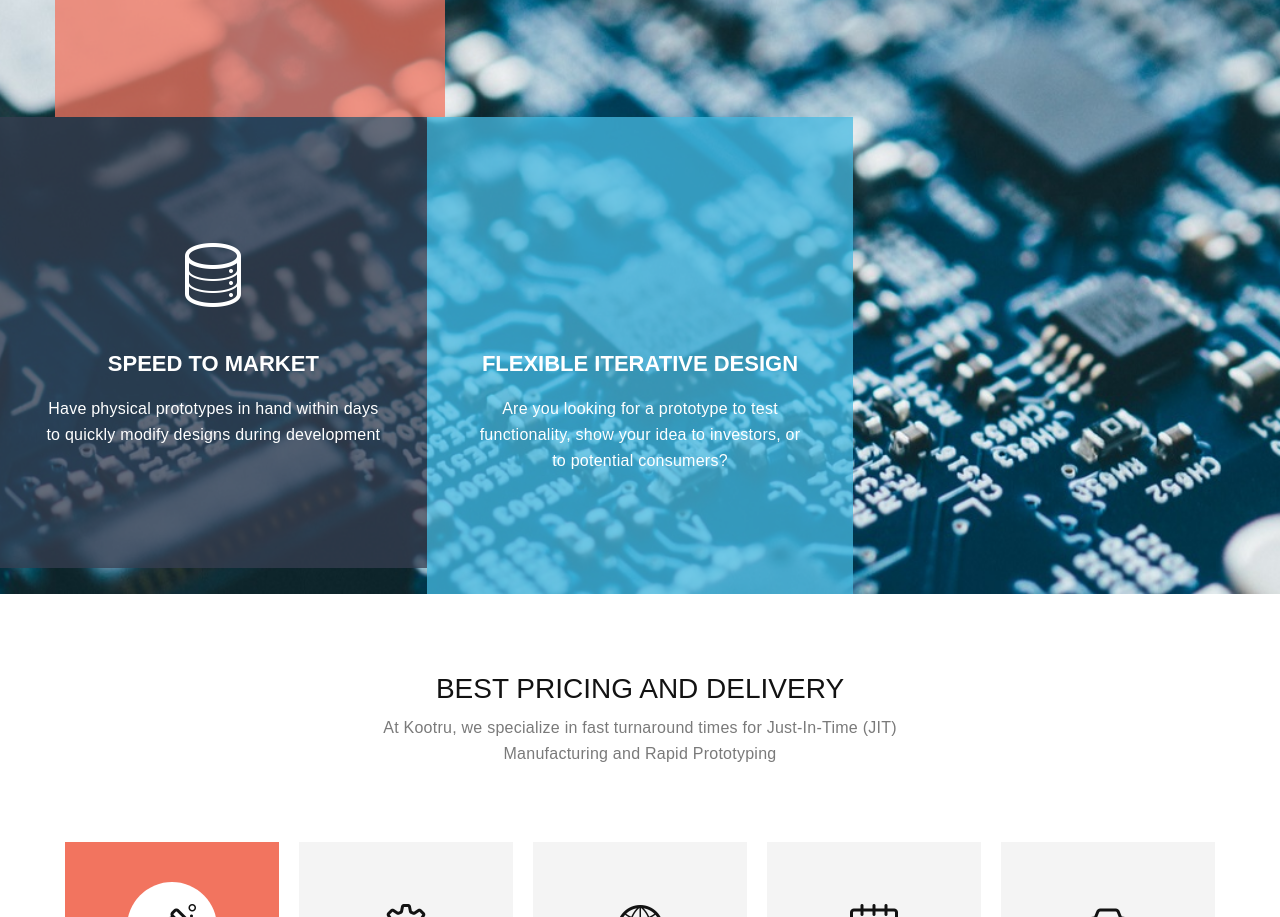
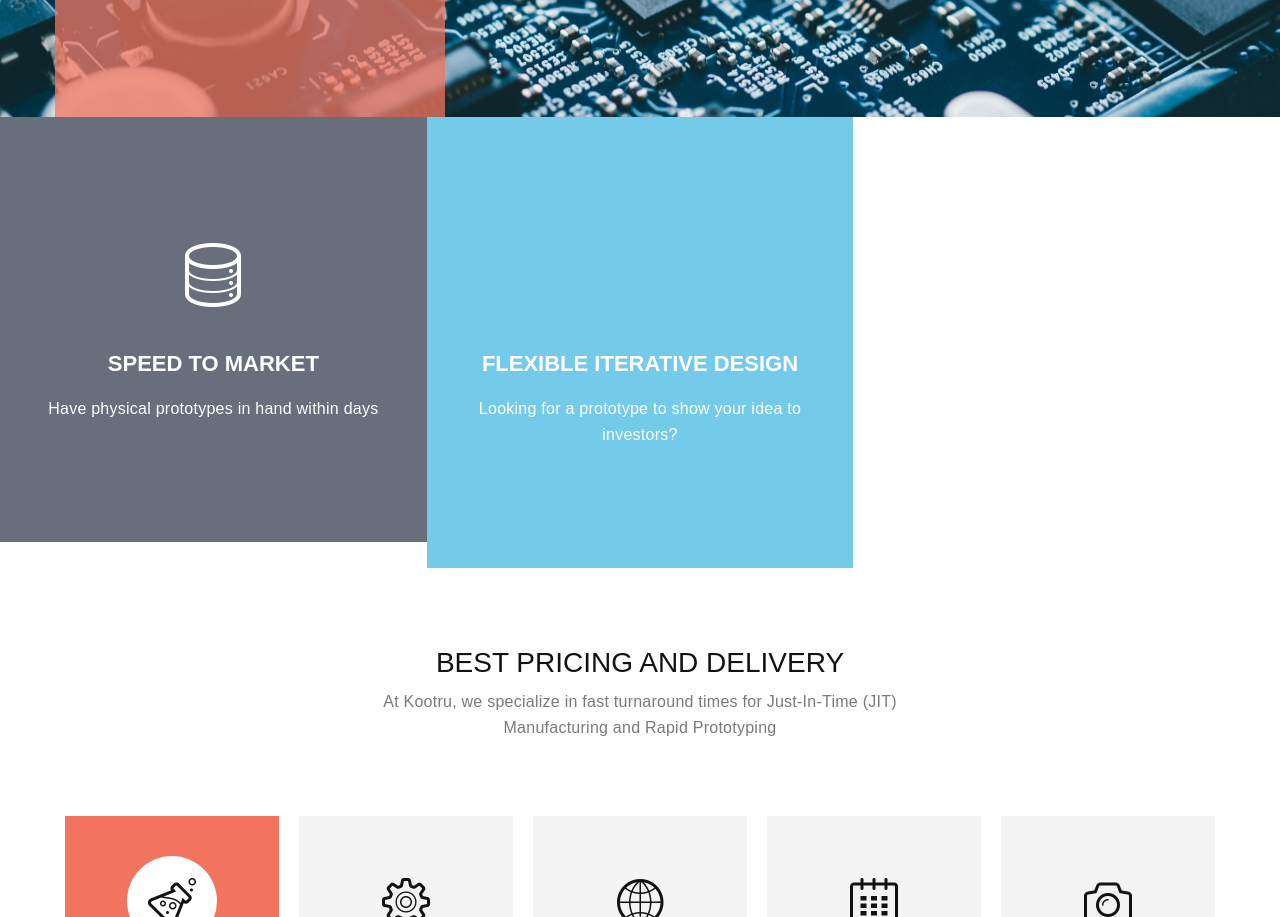
Before and after one commit to spinoza1791/spinoza1791.github.io, a plain HTML site: page index.html in a window 1280 px wide. Shown: the part 1226-2143 px from the top of the page. Drawn offline with nearby package versions, Linux system fonts and the light colour scheme; some packages are replaced by stand-ins of ours.

Commit message:
Update index.html

```diff
--- a/index.html
+++ b/index.html
@@ -109,7 +109,7 @@ http://www.templatemo.com/tm-508-power
                                 <img src="img/second-service-icon.png" alt="">
                             </div>
                             <h4>Speed to Market</h4>
-                            <p>Have physical prototypes in hand within days to quickly modify designs during development</p>
+                            <p>Have physical prototypes in hand within days</p>
                         </div>
                     </div>
 	         </div>
@@ -120,12 +120,11 @@ http://www.templatemo.com/tm-508-power
                                 <img src="img/third-service-icon.png" alt="">
                             </div>
                             <h4>Flexible Iterative Design</h4>
-                            <p>Are you looking for a prototype to test functionality, show your idea to investors, or to potential consumers?</p>
+                            <p>Looking for a prototype to show your idea to investors?</p>
                         </div>
                     </div>
                 </div>
             </div>
-	<div class="row">
         </section>
 
 	<section>
```
